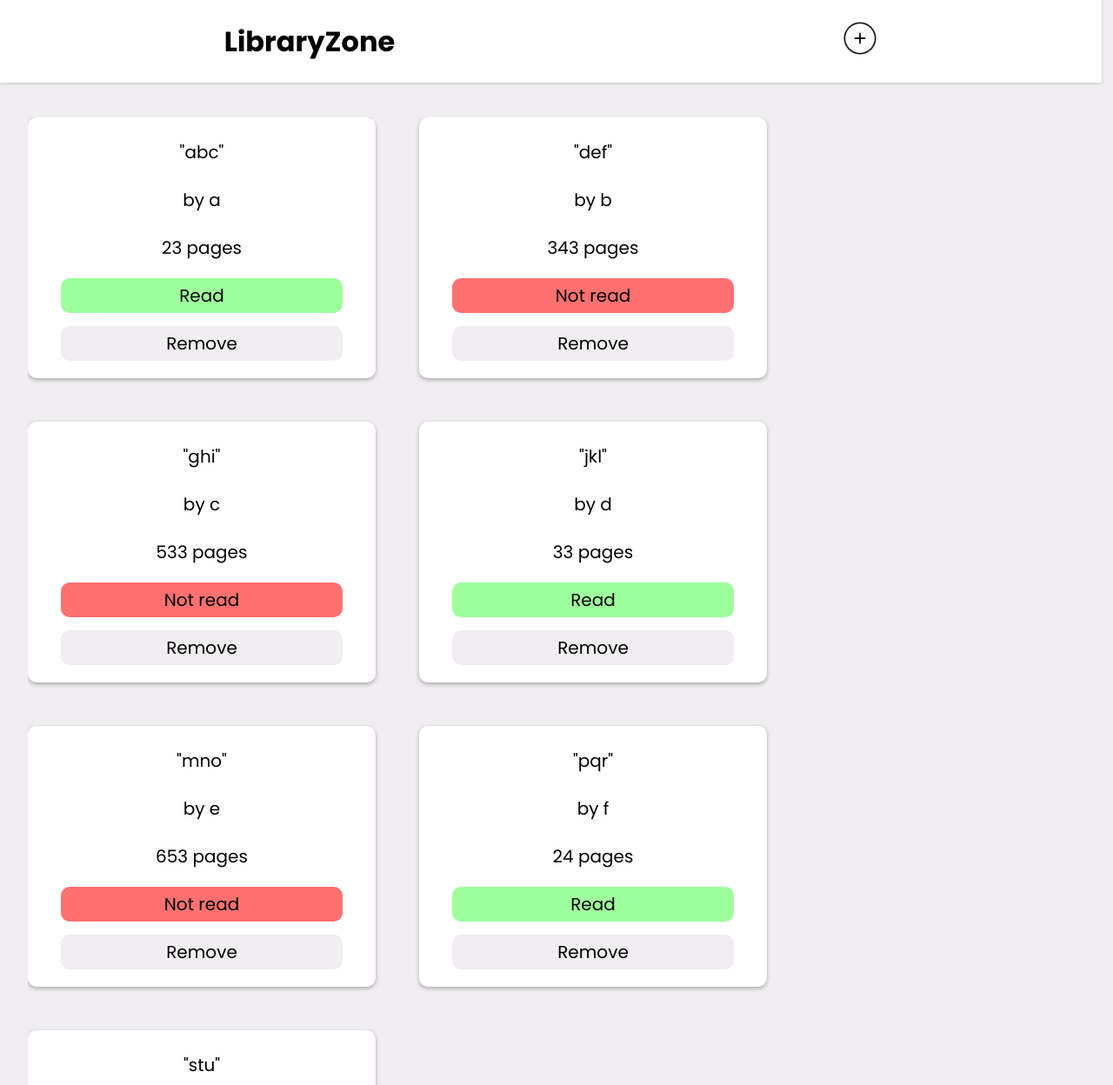
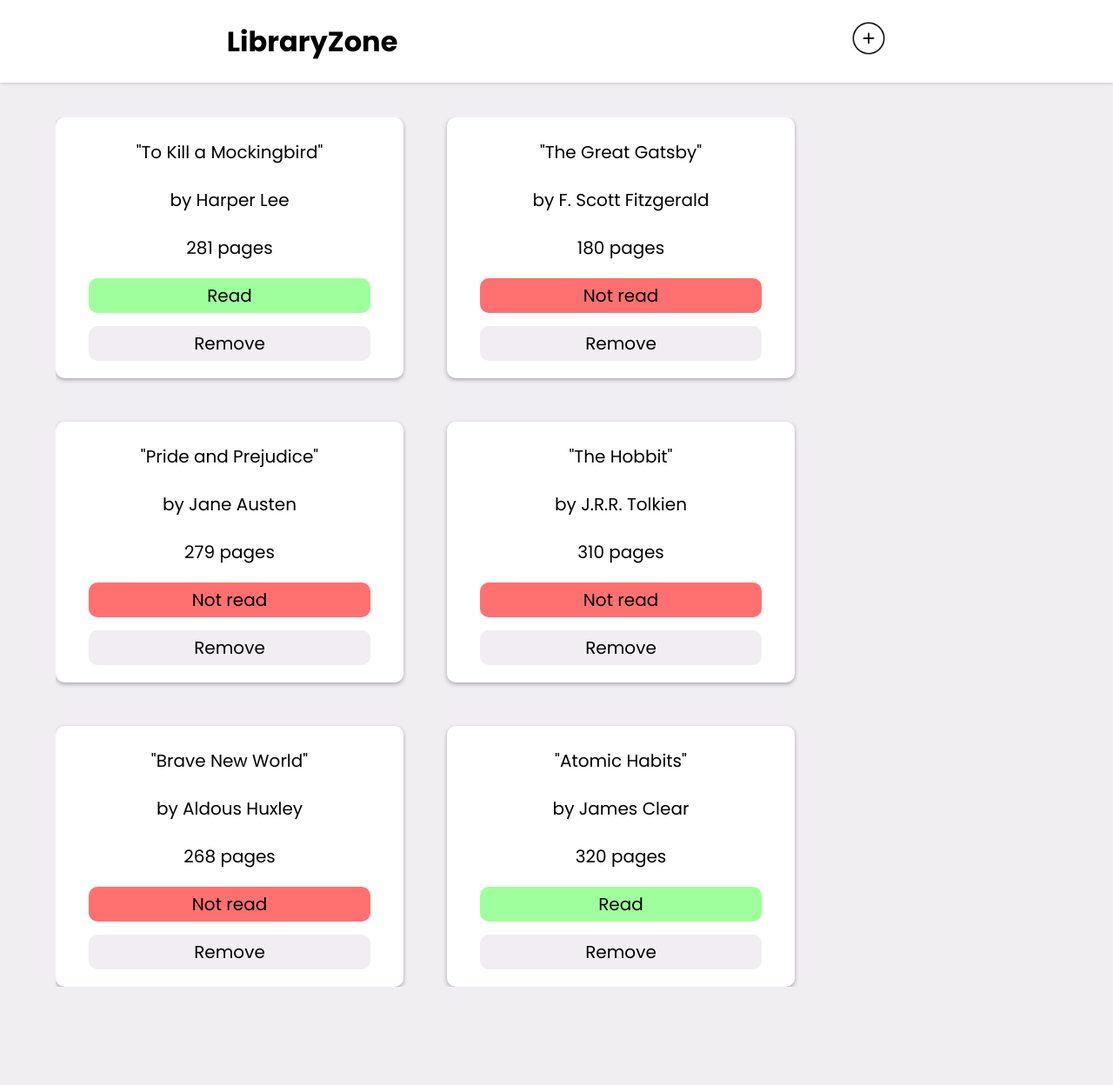
Before and after one commit to anubhav-m/library, a plain HTML site: page index.html in a window 1280 px wide. Shown: the top 1248 px of the page at 87% size. After the commit the page ends 1175 px from the top, so only its background shows below. Drawn offline with Linux system fonts and the light colour scheme.

Commit message:
some changes and clean code

```diff
--- a/scripts.js
+++ b/scripts.js
@@ -15,13 +15,12 @@ function addBookToLibrary(bookObj) {
   myLibrary.push(bookObj);
 }
 
-addBookToLibrary(new Book("abc", "a", 23, true));
-addBookToLibrary(new Book("def", "b", 343, false));
-addBookToLibrary(new Book("ghi", "c", 533, false));
-addBookToLibrary(new Book("jkl", "d", 33, true));
-addBookToLibrary(new Book("mno", "e", 653, false));
-addBookToLibrary(new Book("pqr", "f", 24, true));
-addBookToLibrary(new Book("stu", "g", 64, false));
+addBookToLibrary(new Book("To Kill a Mockingbird", "Harper Lee", 281, true));
+addBookToLibrary(new Book("The Great Gatsby", "F. Scott Fitzgerald", 180, false));
+addBookToLibrary(new Book("Pride and Prejudice", "Jane Austen", 279, false));
+addBookToLibrary(new Book("The Hobbit", "J.R.R. Tolkien", 310, false));
+addBookToLibrary(new Book("Brave New World", "Aldous Huxley", 268, false));
+addBookToLibrary(new Book("Atomic Habits", "James Clear", 320, true));
 
 console.log(myLibrary);
 
--- a/styles.css
+++ b/styles.css
@@ -19,7 +19,7 @@ body{
 }
 
 .header{
-    width: 99vw;
+    width: 100vw;
     height: 95px;
     background-color: white;
     display: flex;
@@ -119,7 +119,7 @@ body{
     display: grid;
     align-self: center;
     width: 1300px;
-    max-width: 95vw;
+    max-width: 90vw;
     grid-template-columns: repeat(auto-fit, minmax(300px, 400px));
     grid-template-rows: auto;
     gap: 50px;
```
Also changed, not shown: index.html (+1 -18 lines).
